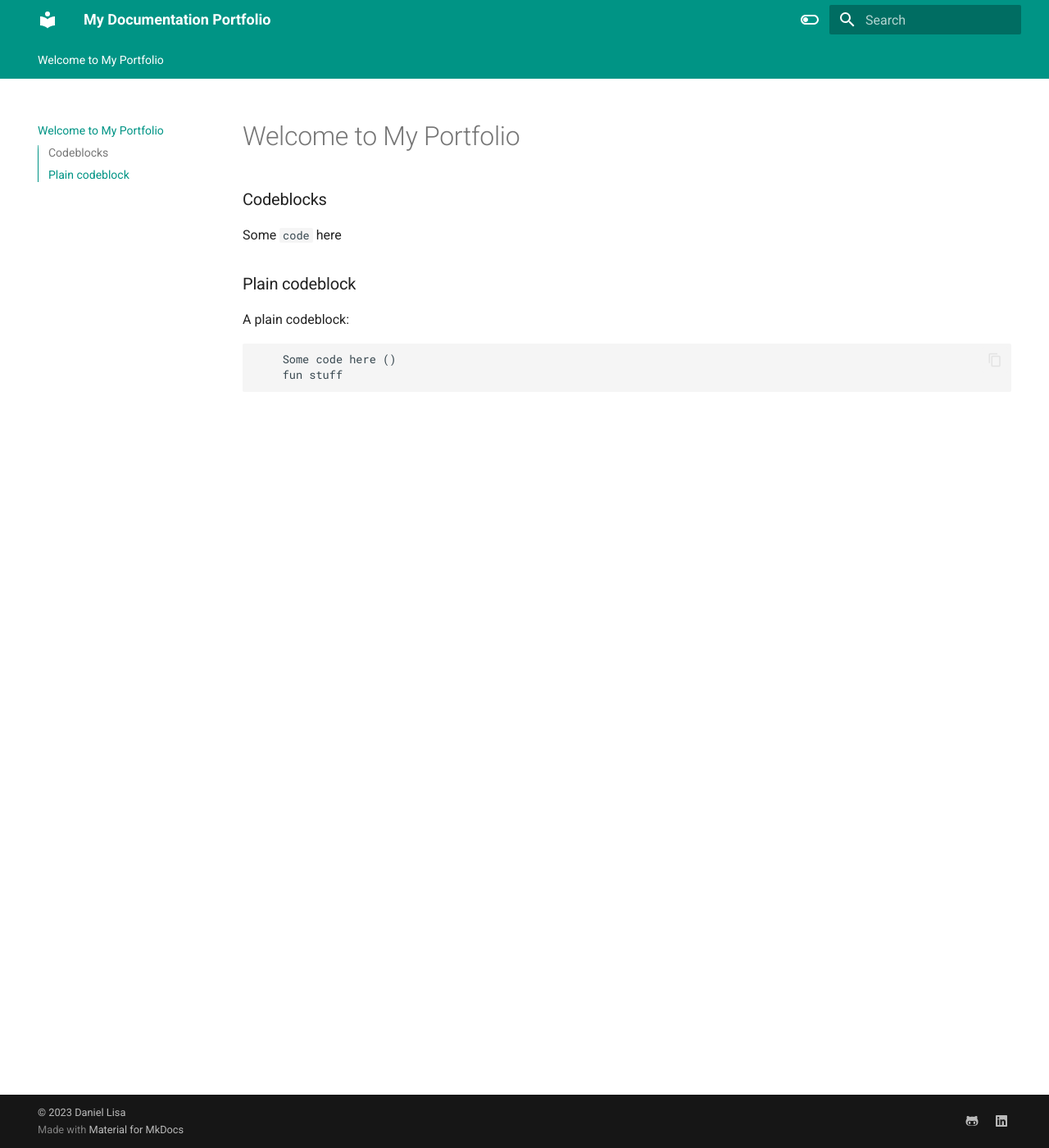
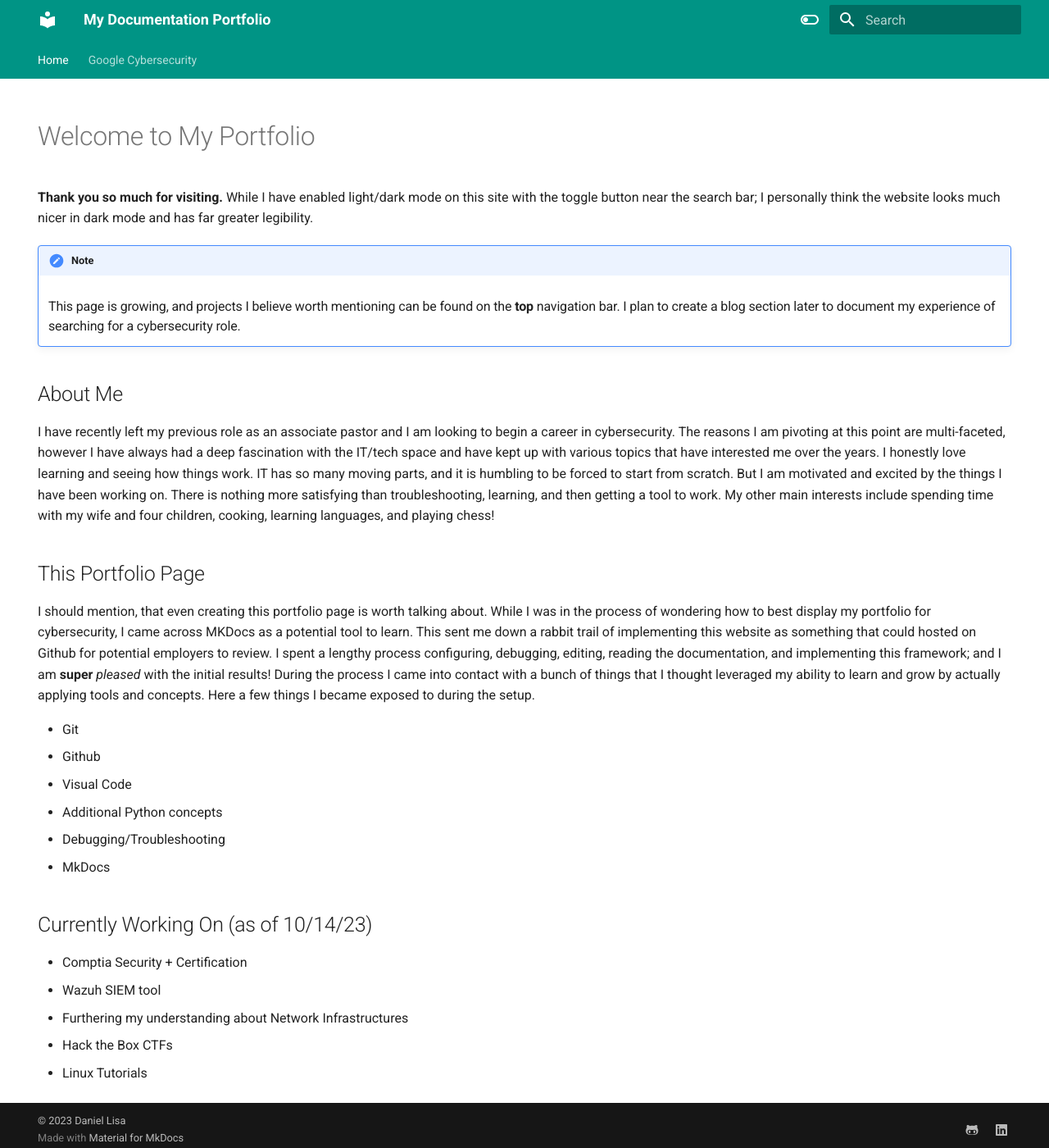
Before and after one commit to Fooshin/portfolio_project, an MkDocs documentation site: the page built from docs/index.md, in a window 1280 px wide and 1400 px high. Shown: the whole window at 82% size. Built offline with MkDocs 1.6.1 and Material for MkDocs 9.7.7, drawn with Linux system fonts in a browser that asks for light colours.

Commit message:
Initial project upload

````diff
--- a/docs/index.md
+++ b/docs/index.md
@@ -1,14 +1,35 @@
+---
+hide:
+  - navigation
+  - toc
+---
+
 # Welcome to My Portfolio
 
-### Codeblocks
+**Thank you so much for visiting.** While I have enabled light/dark mode on this site with the toggle button near the search bar; I personally think the website looks much nicer in dark mode and has far greater legibility.
 
-Some `code` here
+!!! note
+    ### This page is growing, and projects I believe worth mentioning can be found on the **top** navigation bar. I plan to create a blog section later to document my experience of searching for a cybersecurity role.
 
-### Plain codeblock
+## About Me
 
-A plain codeblock:
+I have recently left my previous role as an associate pastor and I am looking to begin a career in cybersecurity. The reasons I am pivoting at this point are multi-faceted, however I have always had a deep fascination with the IT/tech space and have kept up with various topics that have interested me over the years. I honestly love learning and seeing how things work. IT has so many moving parts, and it is humbling to be forced to start from scratch. But I am motivated and excited by the things I have been working on. There is nothing more satisfying than troubleshooting, learning, and then getting a tool to work. My other main interests include spending time with my wife and four children, cooking, learning languages, and playing chess!
 
-```text
-    Some code here ()
-    fun stuff
-```
+## This Portfolio Page
+
+I should mention, that even creating this portfolio page is worth talking about. While I was in the process of wondering how to best display my portfolio for cybersecurity, I came across MKDocs as a potential tool to learn. This sent me down a rabbit trail of implementing this website as something that could hosted on Github for potential employers to review. I spent a lengthy process configuring, debugging, editing, reading the documentation, and implementing this framework; and I am **super** _pleased_ with the initial results! During the process I came into contact with a bunch of things that I thought leveraged my ability to learn and grow by actually applying tools and concepts. Here a few things I became exposed to during the setup.
+
+* Git
+* Github
+* Visual Code
+* Additional Python concepts
+* Debugging/Troubleshooting
+* MkDocs
+
+## Currently Working On (as of 10/14/23)
+
+* Comptia Security + Certification
+* Wazuh SIEM tool
+* Furthering my understanding about Network Infrastructures
+* Hack the Box CTFs
+* Linux Tutorials
--- a/mkdocs.yml
+++ b/mkdocs.yml
@@ -4,7 +4,6 @@ theme:
   features:
     - navigation.tabs
     - navigation.sections
-    - toc.integrate
     - navigation.top
     - search.suggest
     - search.highlight
@@ -52,3 +51,12 @@ markdown_extensions:
 
 copyright: |
   &copy; 2023 <a href="https://github.com/fooshin" target="blank" rel="noopener">Daniel Lisa</a>
+
+#Page tree
+nav:
+  - Home: index.md
+  - Google Cybersecurity:
+    - Introduction: cybersecurity/cybersecurity.md
+    - Python: python.md
+    - Assessement: assessment.md
+    - Threat Modeling: threatmodel.md
````
Also changed, not shown: docs/assessment.md (added, +20 -0 lines), docs/cybersecurity/cybersecurity.md (added, +11 -0 lines), docs/python.md (added, +107 -0 lines), docs/threatmodel.md (added, +13 -0 lines).
